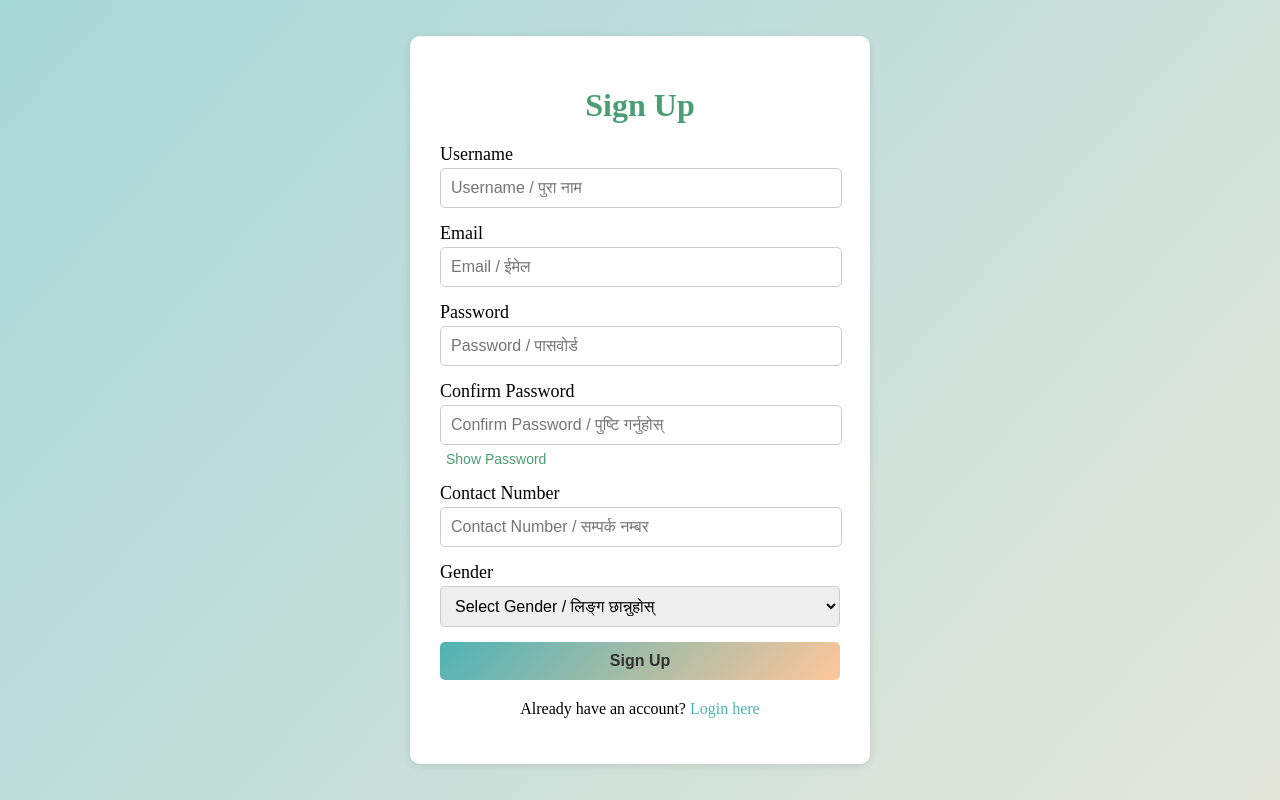
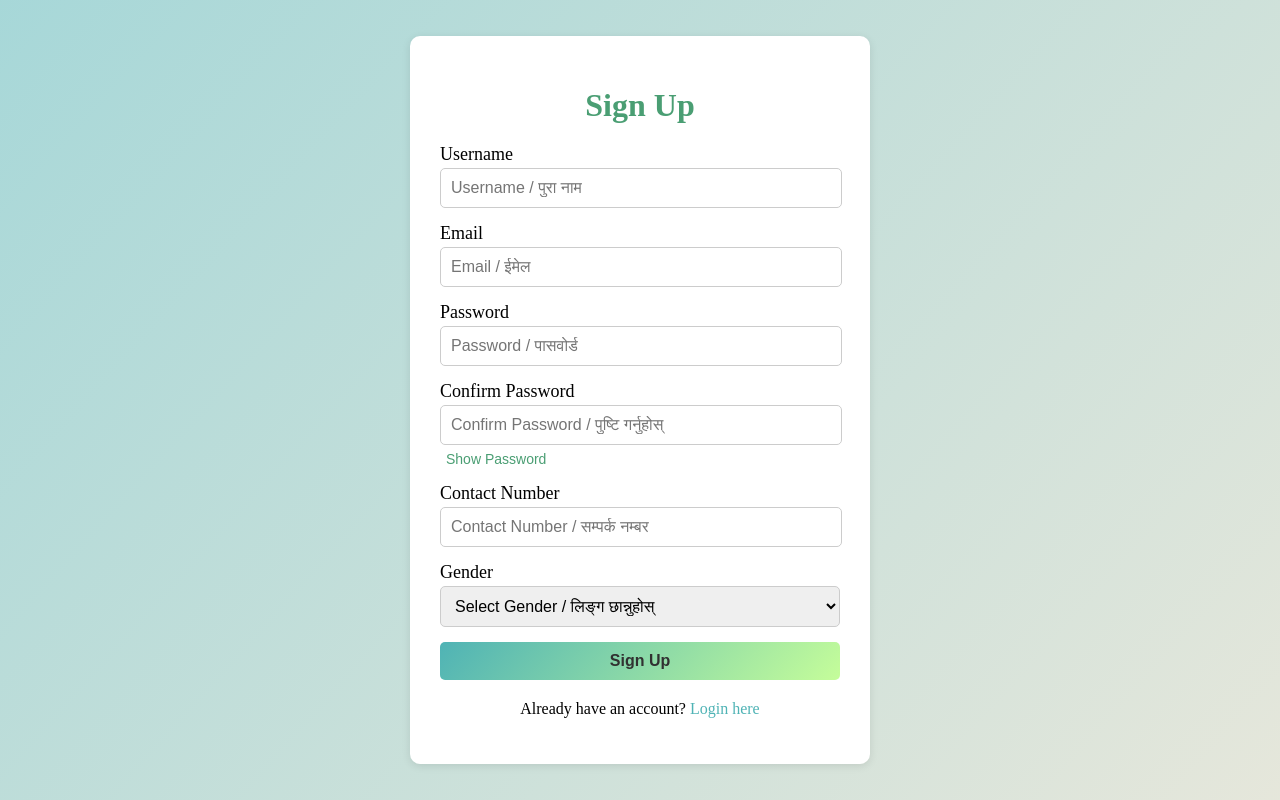
Before and after one commit to b-shhhh/KaryaYojana, a React (Vite) app in the folder karya-yojana/: page / in a window 1280 px wide. In both pictures the pointer is over the button "Sign Up". Shown: the top 800 px of the page. Built offline with nearby package versions, Linux system fonts and the light colour scheme.

Commit message:
further changes

```diff
--- a/karya-yojana/src/css/Signup.css
+++ b/karya-yojana/src/css/Signup.css
@@ -88,7 +88,7 @@
 }
 
 .signup-btn:hover {
-    background: linear-gradient(132deg, #4fb3b5, #fdc69a);
+    background: linear-gradient(132deg, #4fb3b5, #c5fd9a);
     color: #313131;
     font-weight: bold;
 }
```
